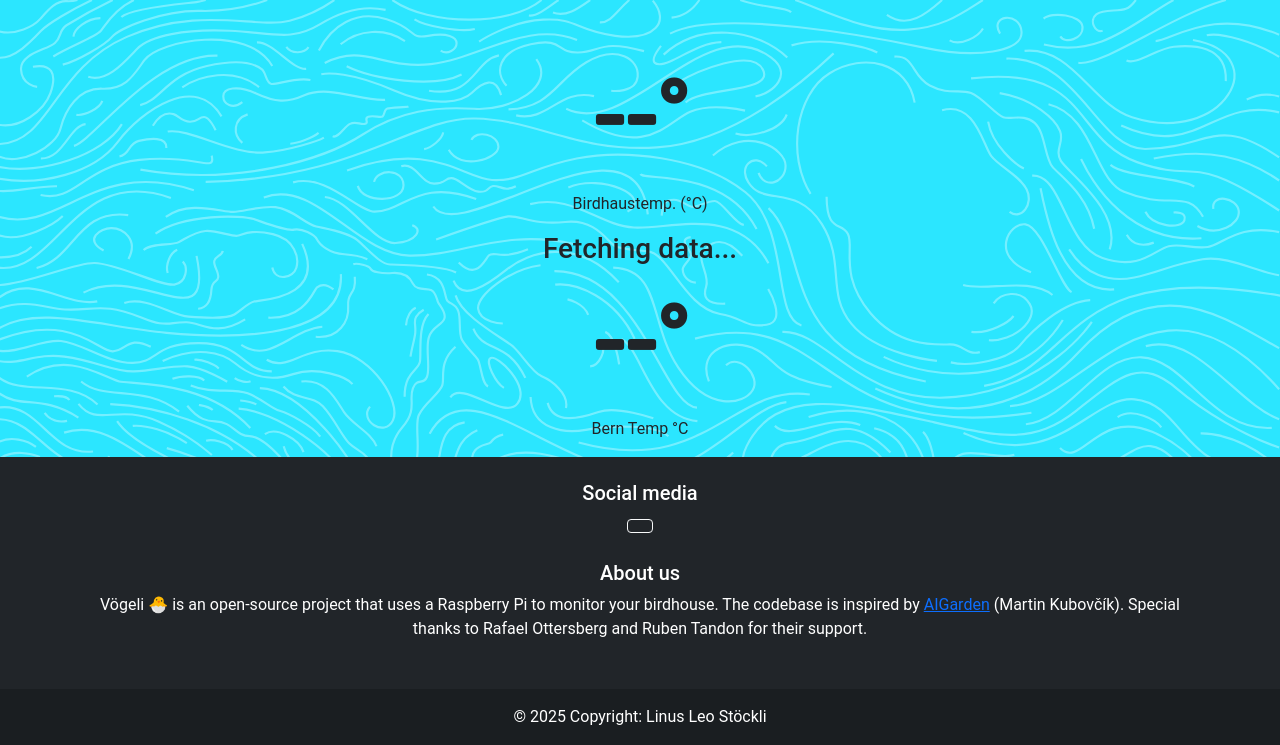
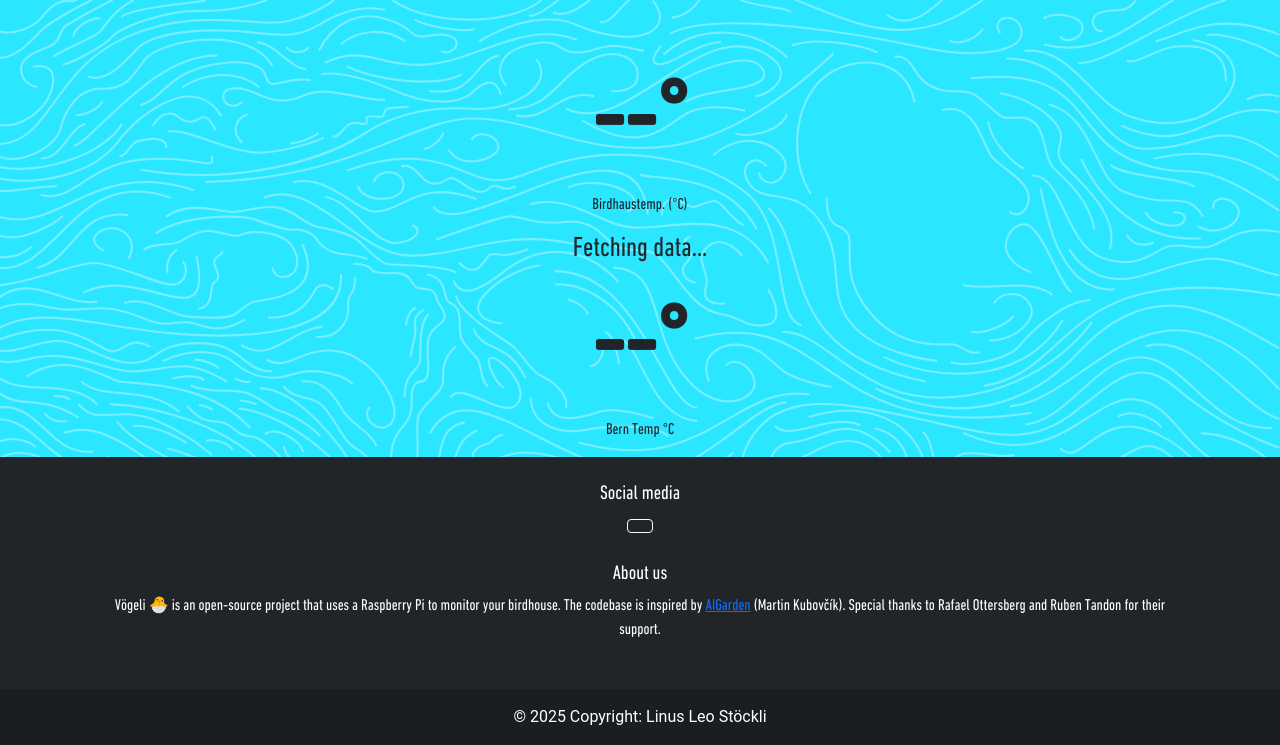
Before and after one commit to hacknus/birdhouse-monitor, a Django app: template backend/mainapp/templates/vogel_guru.html in a window 1280 px wide. Shown: the part 74-819 px from the top of the page. Run offline with Django 3.2, Linux system fonts and the light colour scheme; the template is opened without the code that fills it, so the values that code supplies are empty.

Commit message:
fix font

```diff
--- a/backend/mainapp/templates/vogel_guru.html
+++ b/backend/mainapp/templates/vogel_guru.html
@@ -34,10 +34,22 @@
             url("{% static 'webfonts/2D81A6_0_0.svg#wf' %}") format("svg");
         }
 
+        .container {
+            font-family: 'DINNextLTPro-Condensed', sans-serif; /* Apply the cool font to the entire container */
+        }
+
         .temperature {
             font-family: 'DINNextLTPro-Condensed', sans-serif;
-            font-size: 6rem;
+            font-size: 6rem; /* Font size remains the same */
             font-weight: bold;
+        }
+
+        #phrase {
+            font-family: 'DINNextLTPro-Condensed', sans-serif; /* Ensure the cool font is also applied here */
+        }
+
+        p {
+            font-family: 'DINNextLTPro-Condensed', sans-serif; /* Apply the cool font to p elements as well */
         }
     </style>
 </head>
```
